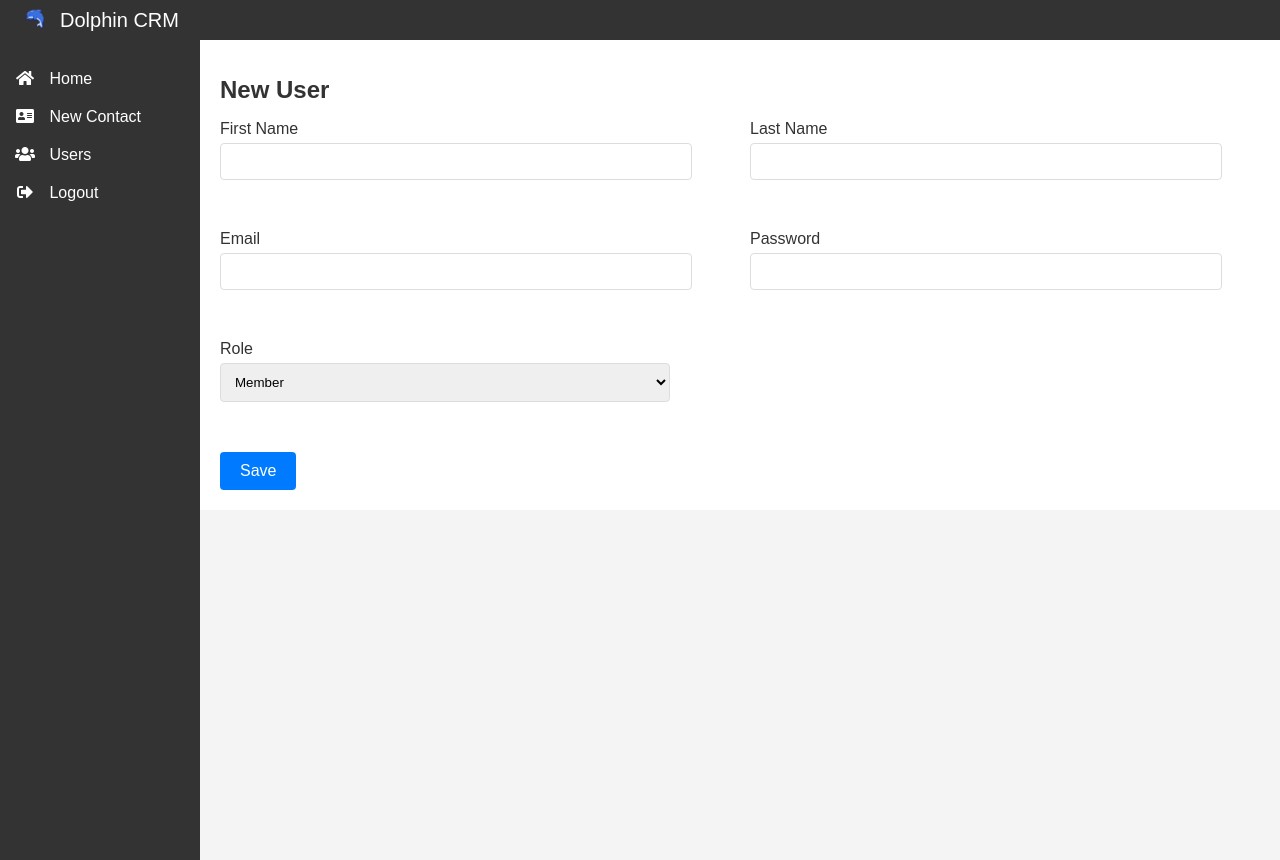
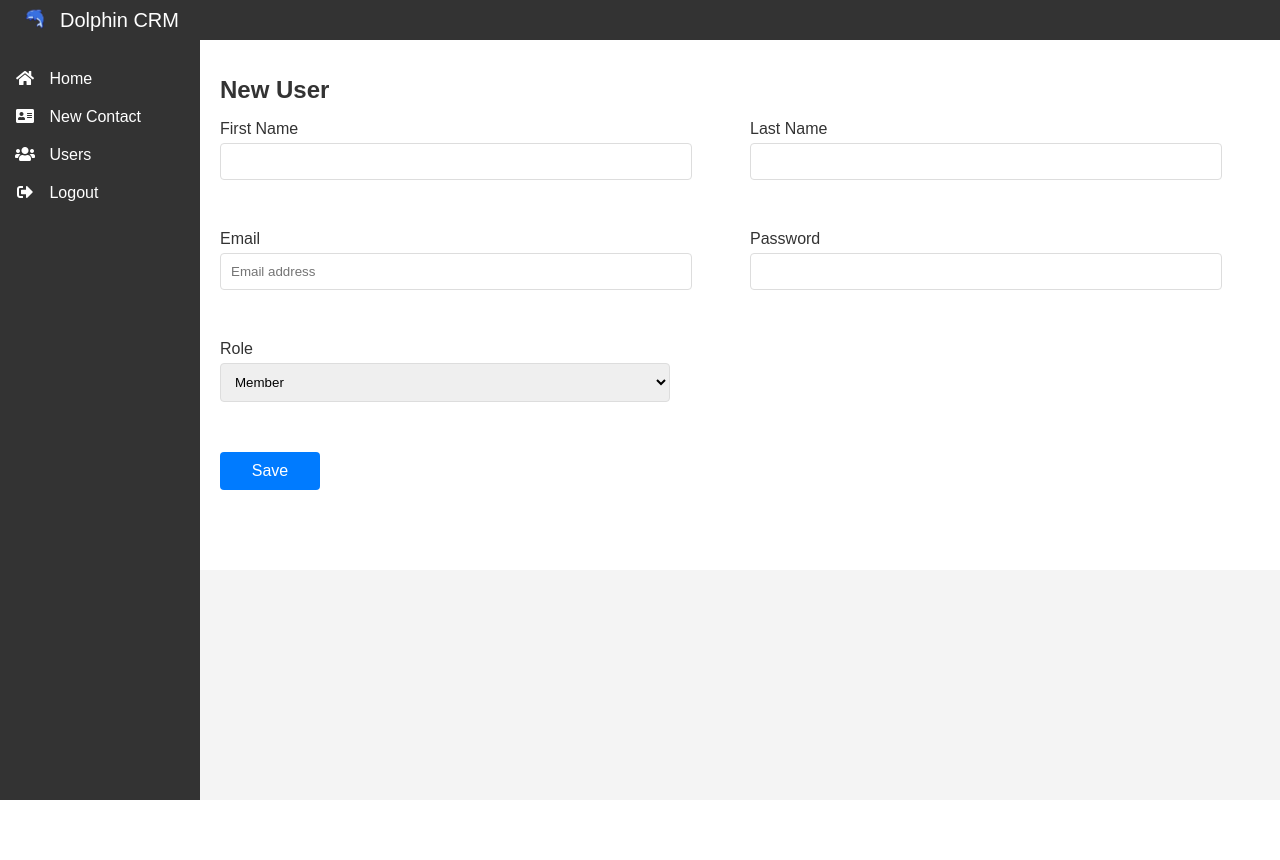
Before and after one commit to AS-Coope/info2180-project2, a PHP site: page /new_user.html in a window 1280 px wide. After the commit the page ends 800 px from the top, so only its background shows below. Run offline with PHP 8.4, Linux system fonts and the light colour scheme.

Commit message:
UI Cleanup

```diff
--- a/new_contact_styles.css
+++ b/new_contact_styles.css
@@ -39,7 +39,7 @@ body {
 .side-panel {
   background: #333;
   width: 200px;
-  height: 100vh;
+  height: calc(100vh - 60px);
   float: left;
   padding-top: 20px;
 }
@@ -94,7 +94,7 @@ margin-bottom: 20px; /* Space below the grid container */
   margin-left: 200px; /* This should be the same as the side-panel width */
   padding: 20px;
   background: #fff;
-  max-height: 100vh; /* Maximum height to match the viewport height */
+  max-height: 80vh; /* Maximum height to match the viewport height */
   overflow-y: auto; /* Enables vertical scrolling if content exceeds max height */
 }
 
--- a/new_user.html
+++ b/new_user.html
@@ -35,7 +35,7 @@
                 </div>
                 <div class="form-group">
                     <label for="email">Email</label>
-                    <input type="email" id="email" name="email" required>
+                    <input type="email" id="email" name="email" placeholder="Email address" required autocomplete="email">
                 </div>
                 <div class="form-group">
                     <label for="password">Password</label>
@@ -48,10 +48,10 @@
                         <option value="Admin">Admin</option>
                     </select>
                 </div>
+                <button type="submit" class="save-button">Save</button>
             </form>
+        </div>
 
-        </div>
-        <button type="submit" class="save-button">Save</button>
 
         <div id="form-response"></div> <!-- Place to show the response message -->
     </div>
--- a/new_userstyles.css
+++ b/new_userstyles.css
@@ -75,7 +75,7 @@ body {
 .side-panel {
   background: #333;
   width: 200px;
-  height: 100vh;
+  height: calc(100vh - 60px);
   float: left;
   padding-top: 20px;
 }
@@ -116,6 +116,7 @@ body {
   margin-left: 200px; /* This should be the same as the side-panel width */
   padding: 20px;
   background: #fff;
+
 }
 
 h1 {
@@ -127,7 +128,7 @@ h1 {
   display: grid;
   grid-template-columns: repeat(2, 1fr); /* Two equal columns */
   gap: 20px; /* Space between the grid items */
-  margin-bottom: 20px; /* Space below the grid container */
+  margin-bottom: 60px; /* Space below the grid container */
 
   }
 
@@ -174,3 +175,8 @@ button.save-button {
 button.save-button:hover {
   background-color: #0056b3; /* Darker background on hover */
 }
+
+button.save-button {
+  grid-column: 1 / -1;
+  max-width: 100px;
+}
--- a/user_list_styles.css
+++ b/user_list_styles.css
@@ -36,7 +36,7 @@ body {
 .side-panel {
   background: #333;
   width: 200px;
-  height: 100vh;
+  height: calc(100vh - 60px);
   float: left;
   padding-top: 20px;
 }
```
